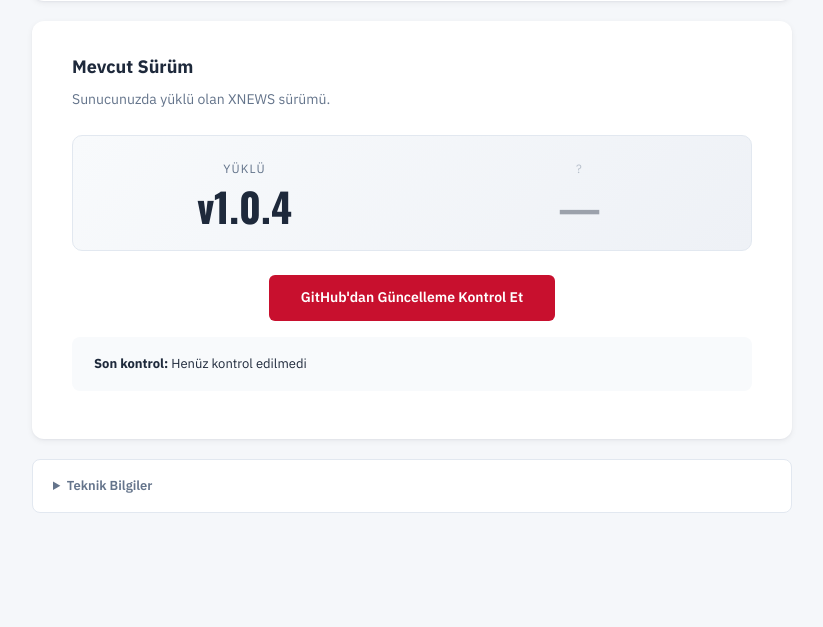
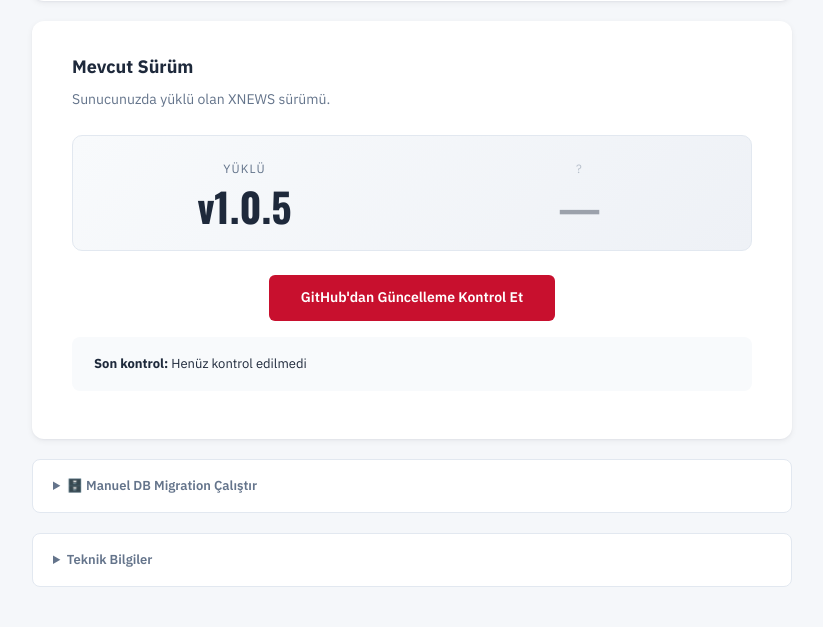
Before and after one commit to codegatr/xnews, a PHP site: page /guncelle.php in a window 1280 px wide. Shown: the part 209-836 px from the top of the page, without its empty margins (228-1051 px from the left). Before the commit the page ends 722 px from the top, so only its background shows below. Run offline with PHP 8.4, Linux system fonts and the light colour scheme; the visitor is signed in with stand-in values (Sample User, id 1); data comes from the database, SQL or seed files in the repository.

Commit message:
v1.0.5 - Manuel DB Migration butonu + CSS bolum-baslik overlap fix
Yenilikler:
- guncelle.php: 'Manuel DB Migration' dropdown + buton
  Mevcut sql/migration_v*.sql dosyalarini tespit eder, secilenleri
  manuel calistirir. Auto-migration calismamisiksa bu manuel calistir.

CSS duzeltmeleri:
- .bolum-baslik: margin-top eklendi (40px), clear:both
  .tumu link'i flex-shrink:0 + white-space:nowrap
  h2 flex: 1 1 auto - tumu link ustune binmez
- .manset-grid margin-bottom: 48 -> 56px, clear:both
- main padding-bottom: 60 -> 80px

Placeholder:
- assets/img/placeholder.svg Turkce karakterli (HABERIN -> HABERİN)
- X harfi kirmizi SPAN ile tanimli, X beyaz tum NEWS beyazdi, duzeltildi

CODEGA

```diff
--- a/guncelle.php
+++ b/guncelle.php
@@ -28,6 +28,51 @@ if (!defined('GUNCELLEME_AKTIF') || !GUNCELLEME_AKTIF) {
 $islem     = $_GET['islem'] ?? '';
 $mesaj     = '';
 $mesaj_tip = '';
+
+// =====================================================
+// MANUEL DB MIGRATION (guncelleme olmadan calistir)
+// =====================================================
+if ($islem === 'migration' && post()) {
+    if (!csrf_dogrula($_POST['_csrf'] ?? '')) {
+        $mesaj = 'Güvenlik doğrulaması başarısız.';
+        $mesaj_tip = 'hata';
+    } else {
+        $secilen_surum = preg_replace('/[^0-9.]/', '', $_POST['surum'] ?? '');
+        $migration_yolu = __DIR__ . '/sql/migration_v' . $secilen_surum . '.sql';
+        if (!file_exists($migration_yolu)) {
+            $mesaj = 'Migration dosyası bulunamadı: sql/migration_v' . $secilen_surum . '.sql';
+            $mesaj_tip = 'hata';
+        } else {
+            try {
+                $sql_icerik = file_get_contents($migration_yolu);
+                $sql_icerik = preg_replace('/--[^\n]*/', '', $sql_icerik);
+                $komutlar = array_filter(array_map('trim', explode(';', $sql_icerik)));
+                $sayac = 0;
+                $hatalar = [];
+                foreach ($komutlar as $komut) {
+                    if (stripos($komut, 'SELECT') === 0 || empty($komut)) continue;
+                    try {
+                        $db->exec($komut);
+                        $sayac++;
+                    } catch (Throwable $e) {
+                        $hatalar[] = substr($komut, 0, 60) . ' -> ' . $e->getMessage();
+                    }
+                }
+                log_ekle('islem', 'Manuel DB Migration', 'v' . $secilen_surum . ': ' . $sayac . ' OK, ' . count($hatalar) . ' hata', $yonetici['id']);
+                if (empty($hatalar)) {
+                    $mesaj = 'Migration v' . $secilen_surum . ' başarıyla uygulandı: ' . $sayac . ' komut çalıştırıldı.';
+                    $mesaj_tip = 'basari';
+                } else {
+                    $mesaj = 'Migration kısmen uygulandı: ' . $sayac . ' başarılı, ' . count($hatalar) . ' hata. İlk hata: ' . $hatalar[0];
+                    $mesaj_tip = 'uyari';
+                }
+            } catch (Throwable $e) {
+                $mesaj = 'Migration hatası: ' . $e->getMessage();
+                $mesaj_tip = 'hata';
+            }
+        }
+    }
+}
 
 // =====================================================
 // YARDIMCI FONKSIYONLAR
@@ -438,6 +483,41 @@ body { background: #f5f7fa; padding: 40px 20px; }
         </div>
     <?php endif; ?>
 
+    <!-- Manuel DB Migration -->
+    <?php
+    // Mevcut migration dosyalarini bul
+    $mevcut_migrations = [];
+    foreach (glob(__DIR__ . '/sql/migration_v*.sql') as $mf) {
+        if (preg_match('/migration_v([\d.]+)\.sql$/', $mf, $mm)) {
+            $mevcut_migrations[] = $mm[1];
+        }
+    }
+    rsort($mevcut_migrations);
+    ?>
+    <?php if (!empty($mevcut_migrations)): ?>
+    <details style="margin-top:20px;background:#fff;border-radius:8px;padding:16px 20px;border:1px solid var(--border)">
+        <summary style="cursor:pointer;font-weight:600;font-size:13px;color:var(--muted)">🗄️ Manuel DB Migration Çalıştır</summary>
+        <div style="margin-top:16px">
+            <p style="font-size:13px;color:var(--muted);margin-bottom:14px">
+                Güncelleme sırasında migration çalışmadıysa buradan manuel tetikleyebilirsin.
+                Veritabanındaki kategori adları, ayar etiketleri gibi display text'leri günceller.
+                SLUG'lar ve SQL kolon adları dokunulmaz.
+            </p>
+            <form method="post" action="?islem=migration" onsubmit="return confirm('Migration veritabanını etkiler. Devam edilsin mi?')">
+                <?= csrf_input() ?>
+                <div style="display:flex;gap:10px;align-items:center">
+                    <select name="surum" required style="padding:10px 14px;border:1px solid var(--border);border-radius:var(--radius-sm);font-size:13px">
+                        <?php foreach ($mevcut_migrations as $ms): ?>
+                            <option value="<?= h($ms) ?>">v<?= h($ms) ?></option>
+                        <?php endforeach; ?>
+                    </select>
+                    <button type="submit" class="buton" style="padding:10px 20px">Migration Çalıştır</button>
+                </div>
+            </form>
+        </div>
+    </details>
+    <?php endif; ?>
+
     <!-- Manifest bilgileri -->
     <details style="margin-top:20px;background:#fff;border-radius:8px;padding:16px 20px;border:1px solid var(--border)">
         <summary style="cursor:pointer;font-weight:600;font-size:13px;color:var(--muted)">Teknik Bilgiler</summary>
```
Also changed, not shown: assets/css/style.css (+8 -2 lines), assets/img/placeholder.svg, manifest.json.
